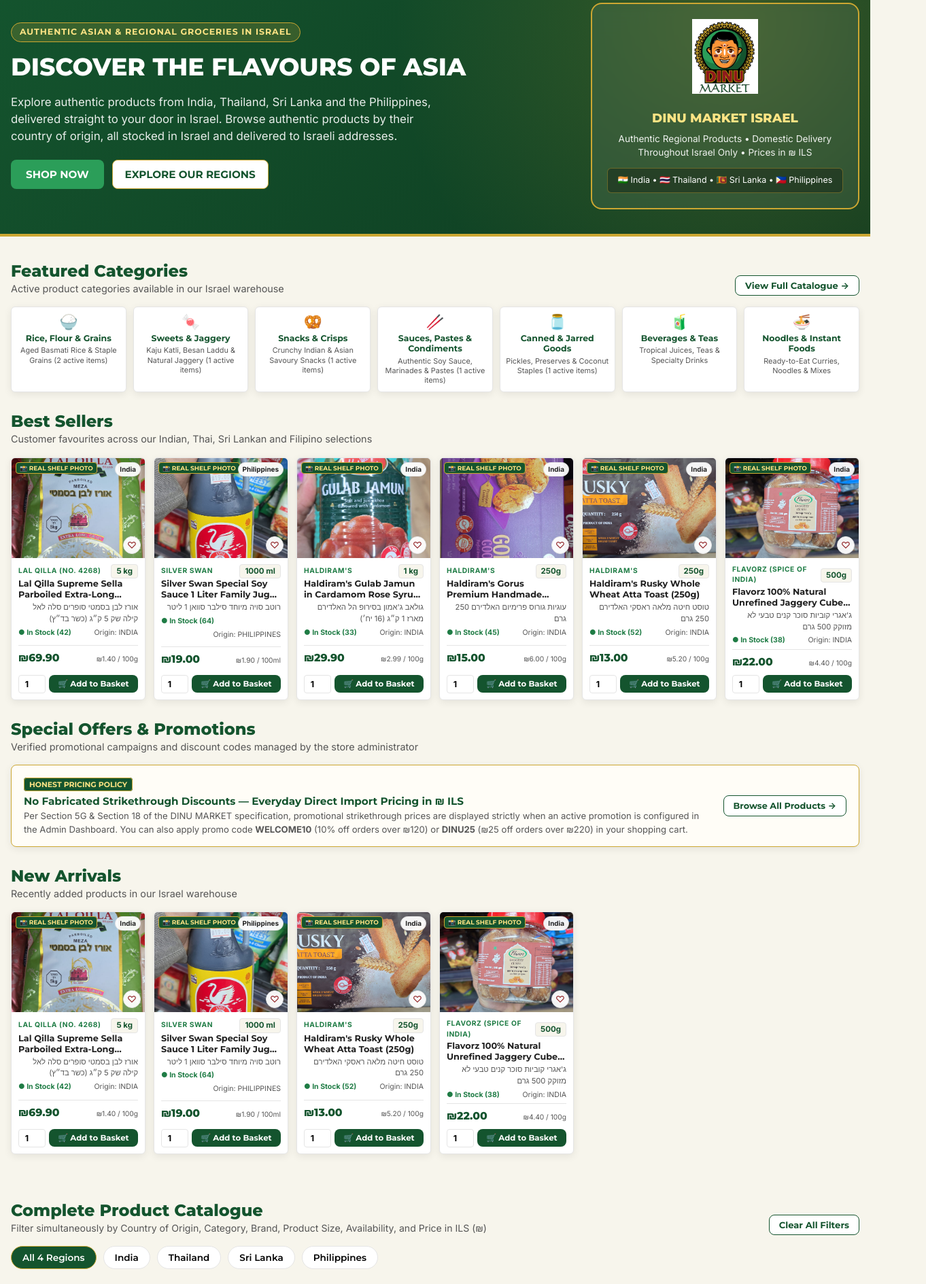
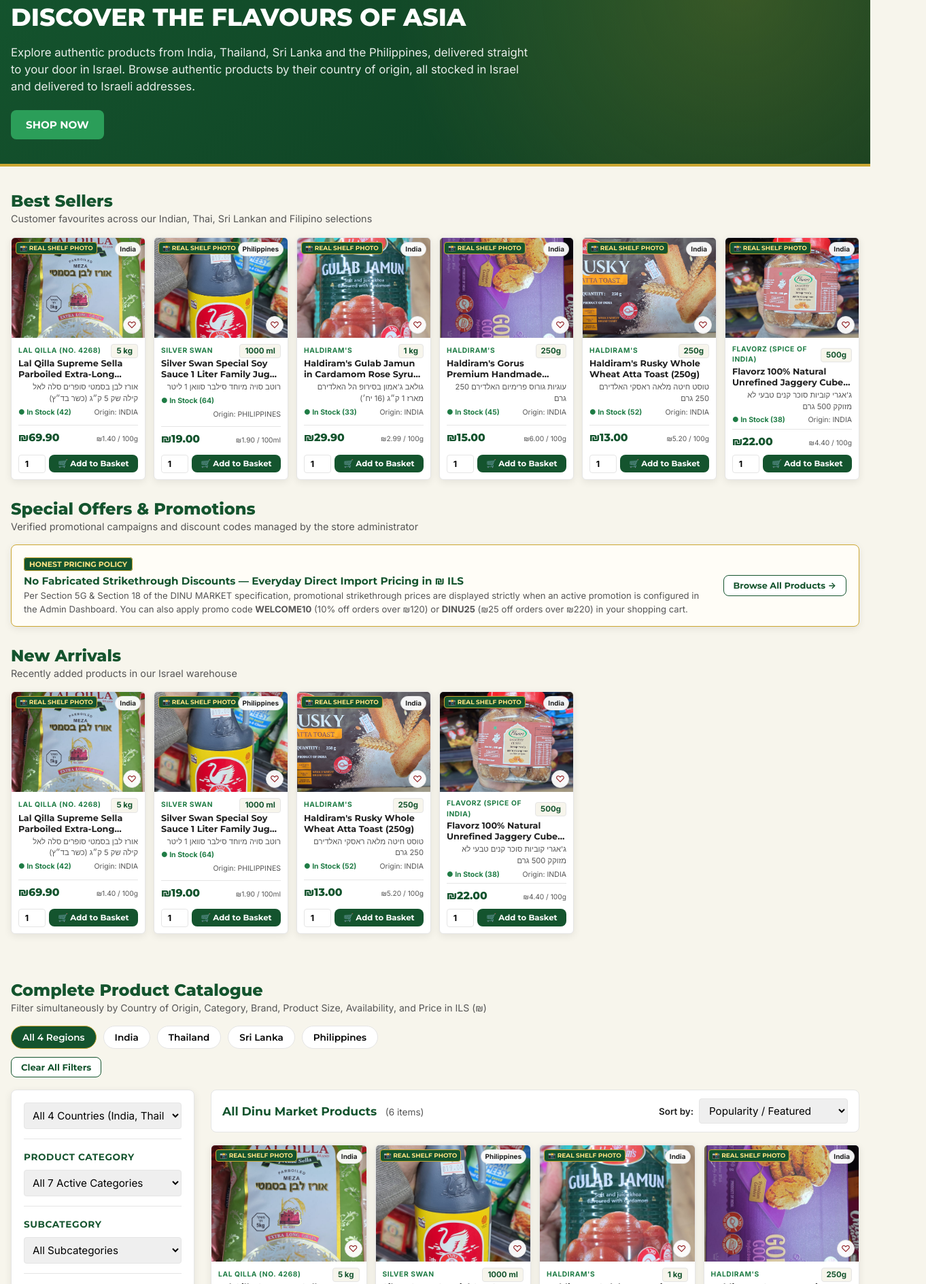
Before and after one commit to errolbrodie-sudo/Dino-Market, a website: page Website/public/index.html in a window 1280 px wide. Shown: the part 285-2174 px from the top of the page at 68% size, 1362 px wide, since content can reach past the window. Drawn offline with nearby package versions, Linux system fonts and the light colour scheme; no server answers.

```diff
--- a/Website/public/index.html
+++ b/Website/public/index.html
@@ -137,43 +137,14 @@
               <button type="button" class="btn-primary" onclick="document.getElementById('catalog').scrollIntoView({behavior:'smooth'})">
                 SHOP NOW
               </button>
-              <button type="button" class="btn-outline" style="background:#FFFFFF;color:var(--brand-forest);border-color:var(--brand-gold);" onclick="document.getElementById('catalog').scrollIntoView({behavior:'smooth'})">
-                EXPLORE OUR REGIONS
-              </button>
-            </div>
-          </div>
-          <div class="hero-emblem-card">
-            <img src="images/brand/dinu-logo.png" alt="DINU MARKET Master Logo" style="height:110px;width:auto;border-radius:0;border:none;background:transparent;" />
-            <div style="font-family:var(--font-heading);font-weight:800;font-size:1.15rem;color:#FFE484;margin-top:6px;">DINU MARKET ISRAEL</div>
-            <p style="font-size:0.85rem;margin:6px 0 12px;color:rgba(255,255,255,0.92);">
-              Authentic Regional Products • Domestic Delivery Throughout Israel Only • Prices in ₪ ILS
-            </p>
-            <div style="font-size:0.78rem;background:rgba(0,0,0,0.28);padding:8px 12px;border-radius:6px;border:1px solid rgba(204,167,50,0.4);">
-              🇮🇳 India • 🇹🇭 Thailand • 🇱🇰 Sri Lanka • 🇵🇭 Philippines
             </div>
           </div>
         </div>
       </section>
 
       <div class="container">
-        <!-- 5E. FEATURED CATEGORIES GRID -->
-        <section id="featuredCategoriesSection" style="padding-top:8px;">
-          <div class="section-header">
-            <div>
-              <h2 class="section-title">Featured Categories</h2>
-              <div style="font-size:0.9rem;color:var(--text-secondary);">
-                Active product categories available in our Israel warehouse
-              </div>
-            </div>
-            <button type="button" class="btn-outline" style="padding:6px 14px;font-size:0.82rem;" onclick="document.getElementById('catalog').scrollIntoView({behavior:'smooth'})">
-              View Full Catalogue →
-            </button>
-          </div>
-          <div id="featuredCategoriesGrid" class="category-tiles-grid"></div>
-        </section>
-
         <!-- 5F. BEST SELLERS SECTION -->
-        <section id="bestSellersSection" style="margin-bottom:28px;">
+        <section id="bestSellersSection" style="padding-top:8px;margin-bottom:28px;">
           <div class="section-header">
             <div>
               <h2 class="section-title">Best Sellers</h2>
@@ -220,11 +191,13 @@
                 Filter simultaneously by Country of Origin, Category, Brand, Product Size, Availability, and Price in ILS (₪)
               </div>
             </div>
+          </div>
+          <div id="regionPillsContainer" class="region-strip"></div>
+          <div class="clear-filters-row">
             <button type="button" class="btn-outline" style="padding:6px 14px;font-size:0.82rem;" onclick="app.resetAllFilters()" data-i18n="clear_all_filters">
               Clear All Filters
             </button>
           </div>
-          <div id="regionPillsContainer" class="region-strip"></div>
 
           <div class="catalog-layout">
             <aside class="filter-sidebar" aria-label="Product Filters">
--- a/Website/public/styles.css
+++ b/Website/public/styles.css
@@ -523,9 +523,9 @@ button, input, select, textarea {
 
 .hero-grid {
   display: grid;
-  grid-template-columns: 1.35fr 0.65fr;
-  align-items: center;
-  gap: 32px;
+  grid-template-columns: 1fr;
+  align-items: center;
+  gap: 24px;
 }
 
 .hero-badge {
@@ -553,7 +553,7 @@ button, input, select, textarea {
   color: rgba(255, 255, 255, 0.9);
   font-size: 1.05rem;
   margin-bottom: 22px;
-  max-width: 620px;
+  max-width: 780px;
 }
 
 .hero-cta-row {
@@ -682,8 +682,14 @@ button, input, select, textarea {
   display: flex;
   gap: 10px;
   overflow-x: auto;
-  padding-bottom: 8px;
-  margin-bottom: 20px;
+  padding-bottom: 6px;
+  margin-bottom: 6px;
+}
+
+.clear-filters-row {
+  display: flex;
+  justify-content: flex-start;
+  margin-bottom: 18px;
 }
 
 .region-pill {
@@ -725,7 +731,7 @@ button, input, select, textarea {
   padding: 18px;
   box-shadow: var(--shadow-card);
   position: sticky;
-  top: 194px;
+  top: 152px;
 }
 
 .filter-group {
```
Also changed, not shown: Website/public/app.js, 1 other file.
